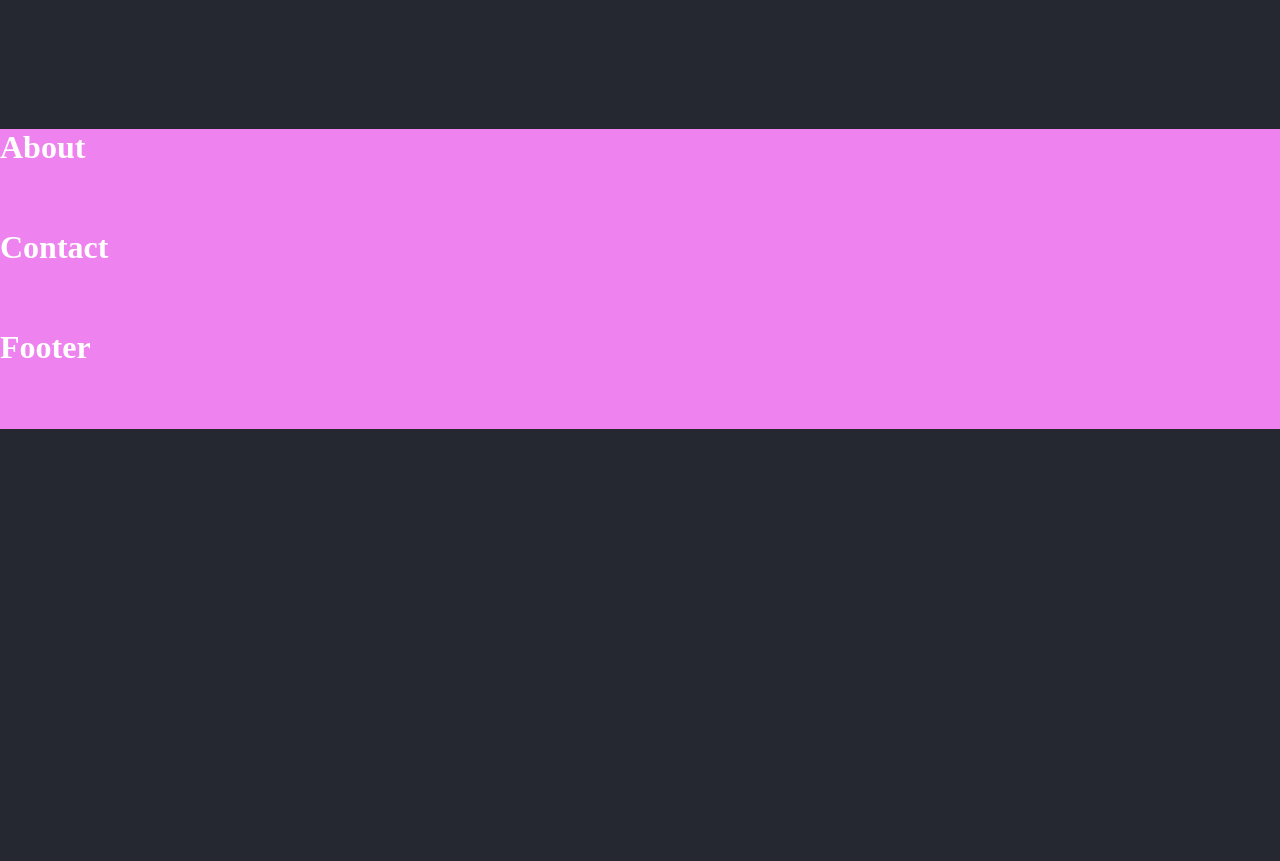
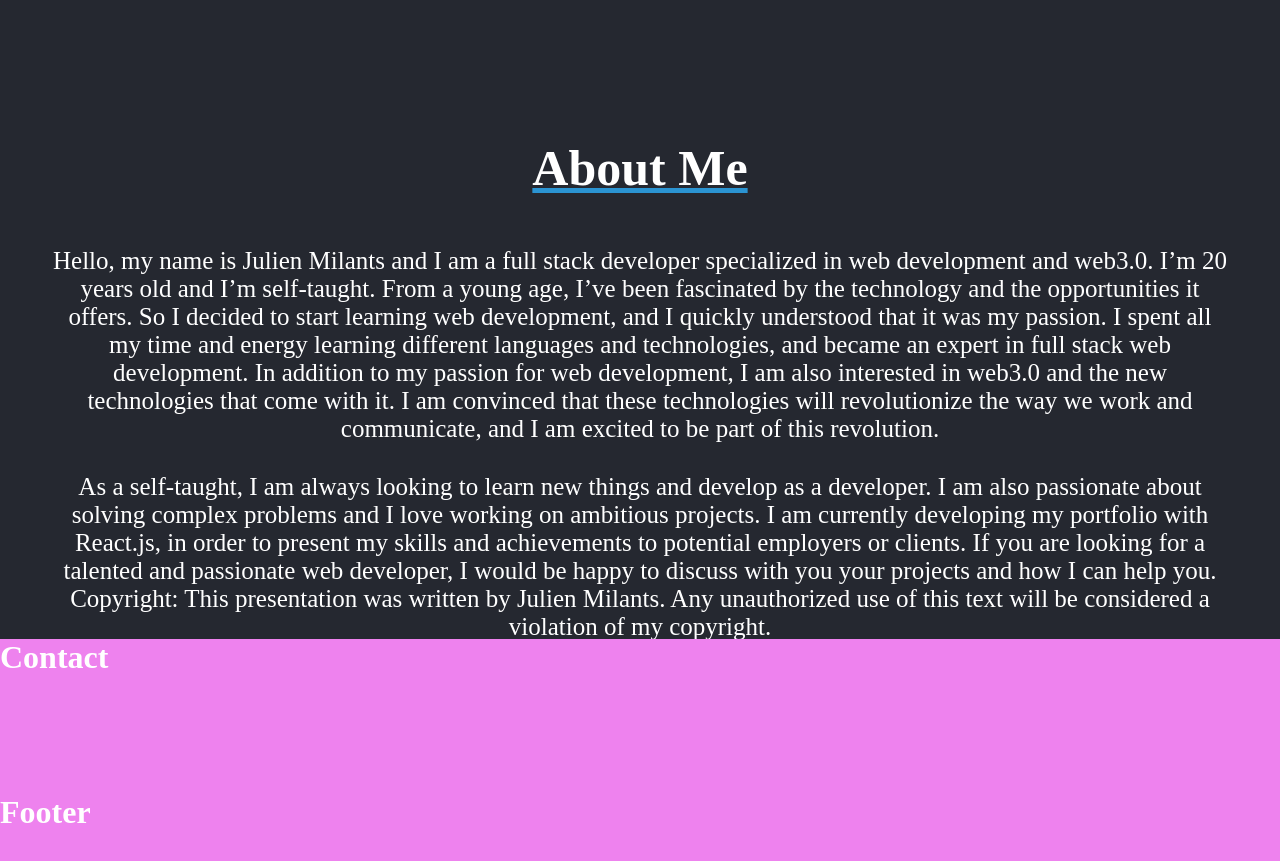
Before and after one commit to NapoTwiixe306/React-Portfolio, a React (Create React App) app: page / in a window 1280 px wide. Shown: the part 1860-2721 px from the top of the page. Before the commit the page ends 2299 px from the top, so only its background shows below. Built offline with nearby package versions, Linux system fonts and the light colour scheme.

Commit message:
about.jsx finish

```diff
--- a/src/App.css
+++ b/src/App.css
@@ -25,8 +25,8 @@ body{
 
 .tqt{
   position: relative;
-  bottom: 10px;
-  height: 100px;
+  bottom: -400px;
+  height: 155px;
   background-color: violet;
 }
 
@@ -346,3 +346,32 @@ header .navigation li a {
   color: #ffffff;
   cursor: pointer;
 }
+
+.about{
+  width: 100%;
+  height: 100px;
+  top: -50px;
+  text-align: center;
+}
+
+.about-title{
+  font-size: 50px;
+  text-decoration: underline var(--first-color) 5px;
+}
+
+.about-text{
+  top: -70px;
+  padding: 50px;
+  text-align: center;
+  font-size: 25px;
+  /* background-color: red; */
+}
+
+.about-text1{
+  position: relative;
+  top: -70px;
+  padding: 50px;
+  text-align: center;
+  font-size: 25px;
+  /* background-color: red; */
+}
--- a/src/components/About.jsx
+++ b/src/components/About.jsx
@@ -4,8 +4,10 @@ import '../App.css';
 
 const About = () => {
     return (
-        <div className="tqt" id="About">
-            <h1>About</h1>
+        <div id="About" className="about">
+            <h1 className="about-title">About Me</h1>
+            <p className="about-text">Hello, my name is Julien Milants and I am a full stack developer specialized in web development and web3.0. I’m 20 years old and I’m self-taught. From a young age, I’ve been fascinated by the technology and the opportunities it offers. So I decided to start learning web development, and I quickly understood that it was my passion. I spent all my time and energy learning different languages and technologies, and became an expert in full stack web development. In addition to my passion for web development, I am also interested in web3.0 and the new technologies that come with it. I am convinced that these technologies will revolutionize the way we work and communicate, and I am excited to be part of this revolution.</p>
+            <p className="about-text1">As a self-taught, I am always looking to learn new things and develop as a developer. I am also passionate about solving complex problems and I love working on ambitious projects. I am currently developing my portfolio with React.js, in order to present my skills and achievements to potential employers or clients. If you are looking for a talented and passionate web developer, I would be happy to discuss with you your projects and how I can help you. Copyright: This presentation was written by Julien Milants. Any unauthorized use of this text will be considered a violation of my copyright.</p>
         </div>
     );
 };
```
